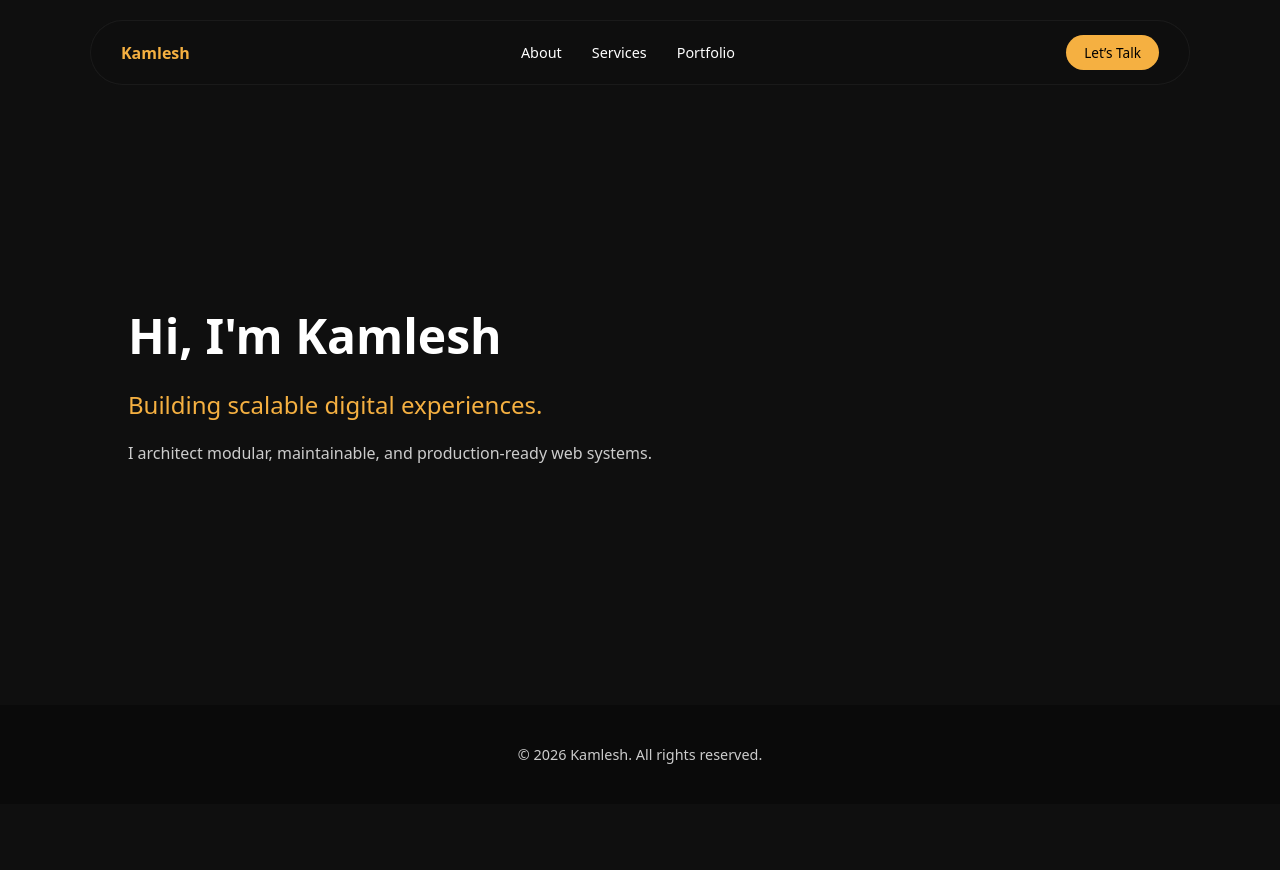
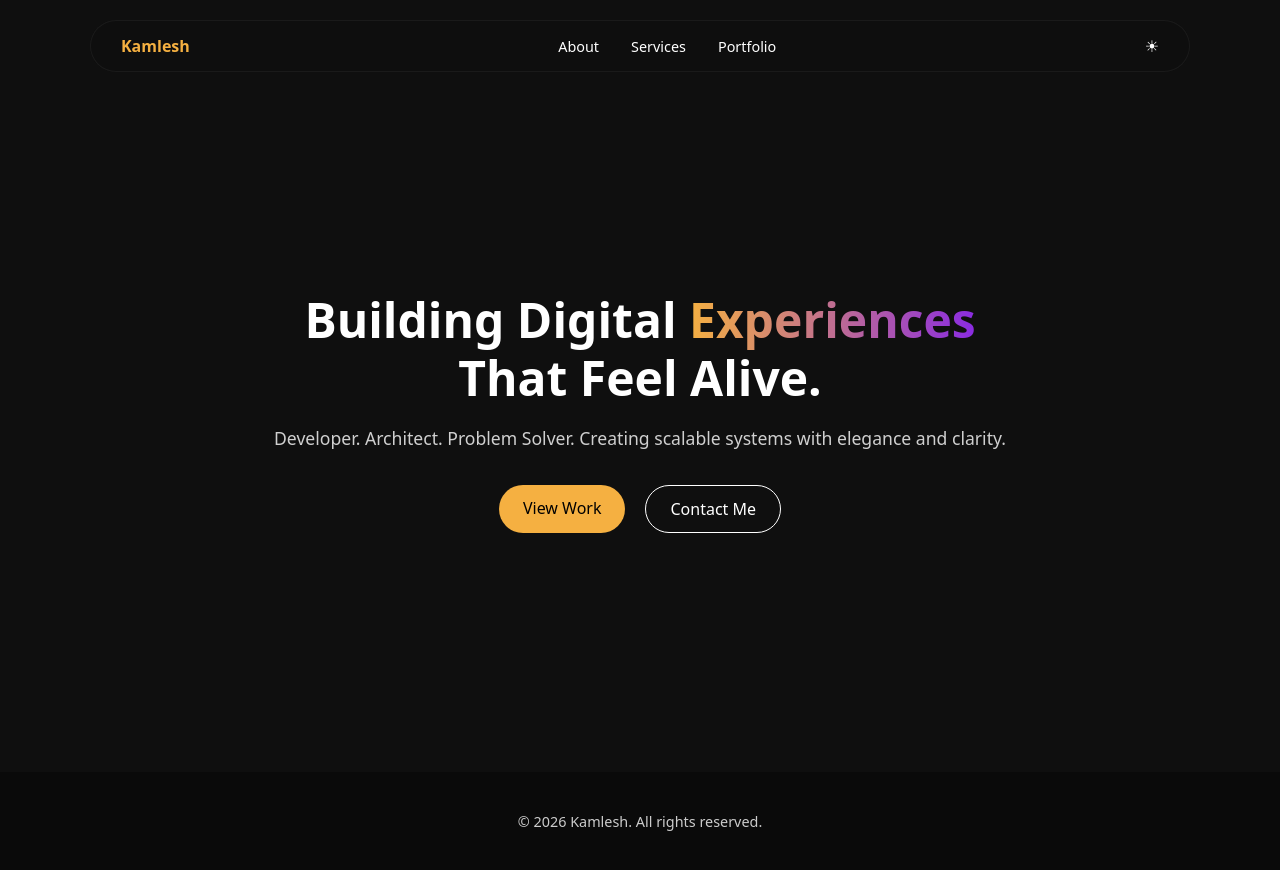
Before and after one commit to iamkamlesh18/freelanceportfolio, a Next.js app: page /freelanceportfolio/ in a window 1280 px wide. Before the commit the page ends 804 px from the top, so only its background shows below. Built offline with nearby package versions, Linux system fonts and the light colour scheme.

Commit message:
fix: css module pure selector issue

```diff
--- a/app/page.module.css
+++ b/app/page.module.css
@@ -1,23 +1,68 @@
-.container {
-  min-height: 80vh;
-  padding: 100px 10%;
+.hero {
+  min-height: 90vh;
   display: flex;
-  flex-direction: column;
-  gap: 20px;
+  align-items: center;
   justify-content: center;
+  padding: 0 10%;
+  text-align: center;
 }
 
-.container h1 {
-  font-size: 3rem;
+.content {
+  max-width: 800px;
 }
 
-.container h2 {
-  font-weight: 400;
-  color: var(--accent);
+.title {
+  font-size: 3rem;
+  line-height: 1.2;
 }
 
-.container p {
-  max-width: 600px;
-  color: var(--text-light);
-  line-height: 1.6;
+.title span {
+  background: linear-gradient(
+    90deg,
+    var(--accent),
+    #8a2be2
+  );
+  -webkit-background-clip: text;
+  -webkit-text-fill-color: transparent;
 }
+
+.subtitle {
+  margin-top: 20px;
+  font-size: 1.1rem;
+  opacity: 0.8;
+}
+
+.actions {
+  margin-top: 35px;
+  display: flex;
+  justify-content: center;
+  gap: 20px;
+}
+
+.primary {
+  padding: 12px 24px;
+  border-radius: 25px;
+  background: var(--accent);
+  color: black;
+  text-decoration: none;
+  font-weight: 500;
+  transition: 0.3s ease;
+}
+
+.primary:hover {
+  transform: translateY(-3px);
+}
+
+.secondary {
+  padding: 12px 24px;
+  border-radius: 25px;
+  border: 1px solid white;
+  color: white;
+  text-decoration: none;
+  transition: 0.3s ease;
+}
+
+.secondary:hover {
+  background: white;
+  color: black;
+}
--- a/app/page.tsx
+++ b/app/page.tsx
@@ -2,12 +2,28 @@ import styles from "./page.module.css";
 
 export default function Home() {
   return (
-    <main className={styles.container}>
-      <h1>Hi, I'm Kamlesh</h1>
-      <h2>Building scalable digital experiences.</h2>
-      <p>
-        I architect modular, maintainable, and production-ready web systems.
-      </p>
-    </main>
+    <section className={styles.hero}>
+      <div className={styles.content}>
+        <h1 className={styles.title}>
+          Building Digital <span>Experiences</span>
+          <br />
+          That Feel Alive.
+        </h1>
+
+        <p className={styles.subtitle}>
+          Developer. Architect. Problem Solver.
+          Creating scalable systems with elegance and clarity.
+        </p>
+
+        <div className={styles.actions}>
+          <a href="/portfolio" className={styles.primary}>
+            View Work
+          </a>
+          <a href="/contact" className={styles.secondary}>
+            Contact Me
+          </a>
+        </div>
+      </div>
+    </section>
   );
 }
--- a/components/Navbar/Navbar.module.css
+++ b/components/Navbar/Navbar.module.css
@@ -7,11 +7,11 @@
 }
 
 .navbar {
-  width: 90%;
+  width: 92%;
   max-width: 1100px;
   padding: 14px 30px;
   border-radius: 50px;
-  backdrop-filter: blur(14px);
+  backdrop-filter: blur(18px);
   background: rgba(15, 15, 15, 0.75);
   border: 1px solid rgba(255, 255, 255, 0.05);
 
@@ -27,12 +27,15 @@
   text-decoration: none;
 }
 
+/* Links */
+
 .links {
   display: flex;
-  gap: 30px;
+  gap: 32px;
+  position: relative;
 }
 
-.links a {
+.link {
   text-decoration: none;
   color: white;
   font-size: 0.9rem;
@@ -40,38 +43,108 @@
   transition: 0.3s ease;
 }
 
-.links a:hover {
-  color: var(--accent);
+/* Animated underline */
+.link::after {
+  content: "";
+  position: absolute;
+  bottom: -6px;
+  left: 0;
+  width: 0%;
+  height: 2px;
+  background: var(--accent);
+  transition: width 0.3s ease;
 }
 
+.link:hover::after {
+  width: 100%;
+}
+
+/* Micro dot indicator */
 .active {
   color: var(--accent);
 }
 
-.cta {
-  padding: 8px 18px;
-  border-radius: 20px;
+.active::before {
+  content: "";
+  position: absolute;
+  bottom: -12px;
+  left: 50%;
+  transform: translateX(-50%);
+  width: 5px;
+  height: 5px;
   background: var(--accent);
-  color: black;
-  font-size: 0.85rem;
-  font-weight: 500;
-  text-decoration: none;
+  border-radius: 50%;
+}
+
+/* Right side */
+
+.right {
+  display: flex;
+  align-items: center;
+  gap: 20px;
+}
+
+/* Theme toggle */
+
+.themeToggle {
+  background: none;
+  border: none;
+  cursor: pointer;
+  font-size: 1rem;
+  color: white;
   transition: 0.3s ease;
 }
 
-.cta:hover {
-  transform: translateY(-2px);
-  box-shadow: 0 6px 20px rgba(0, 0, 0, 0.4);
+.themeToggle:hover {
+  transform: rotate(20deg);
 }
 
-/* Responsive */
+/* Mobile menu */
+
+.menuBtn {
+  display: none;
+  flex-direction: column;
+  gap: 5px;
+  cursor: pointer;
+}
+
+.menuBtn span {
+  width: 22px;
+  height: 2px;
+  background: white;
+  transition: 0.3s ease;
+}
+
+.menuOpen span:nth-child(1) {
+  transform: rotate(45deg) translateY(6px);
+}
+
+.menuOpen span:nth-child(2) {
+  opacity: 0;
+}
+
+.menuOpen span:nth-child(3) {
+  transform: rotate(-45deg) translateY(-6px);
+}
 
 @media (max-width: 768px) {
   .links {
-    display: none;
+    position: absolute;
+    top: 80px;
+    right: 0;
+    flex-direction: column;
+    background: #111;
+    padding: 25px 40px;
+    gap: 20px;
+    transform: translateX(100%);
+    transition: 0.3s ease;
   }
 
-  .navbar {
-    justify-content: space-between;
+  .open {
+    transform: translateX(0);
+  }
+
+  .menuBtn {
+    display: flex;
   }
 }
--- a/components/Navbar/Navbar.tsx
+++ b/components/Navbar/Navbar.tsx
@@ -3,9 +3,16 @@
 import styles from "./Navbar.module.css";
 import Link from "next/link";
 import { usePathname } from "next/navigation";
+import { useState, useEffect } from "react";
 
 export default function Navbar() {
   const pathname = usePathname();
+  const [open, setOpen] = useState(false);
+  const [dark, setDark] = useState(true);
+
+  useEffect(() => {
+    document.body.dataset.theme = dark ? "dark" : "light";
+  }, [dark]);
 
   const navLinks = [
     { name: "About", path: "/about" },
@@ -20,14 +27,17 @@ export default function Navbar() {
           Kamlesh
         </Link>
 
-        <div className={styles.links}>
+        <div className={`${styles.links} ${open ? styles.open : ""}`}>
           {navLinks.map((link) => {
             const isActive = pathname === link.path;
             return (
               <Link
                 key={link.path}
                 href={link.path}
-                className={isActive ? styles.active : ""}
+                className={`${styles.link} ${
+                  isActive ? styles.active : ""
+                }`}
+                onClick={() => setOpen(false)}
               >
                 {link.name}
               </Link>
@@ -35,9 +45,25 @@ export default function Navbar() {
           })}
         </div>
 
-        <Link href="/contact" className={styles.cta}>
-          Let’s Talk
-        </Link>
+        <div className={styles.right}>
+          <button
+            className={styles.themeToggle}
+            onClick={() => setDark(!dark)}
+          >
+            {dark ? "☀" : "🌙"}
+          </button>
+
+          <div
+            className={`${styles.menuBtn} ${
+              open ? styles.menuOpen : ""
+            }`}
+            onClick={() => setOpen(!open)}
+          >
+            <span />
+            <span />
+            <span />
+          </div>
+        </div>
       </div>
     </nav>
   );
```
